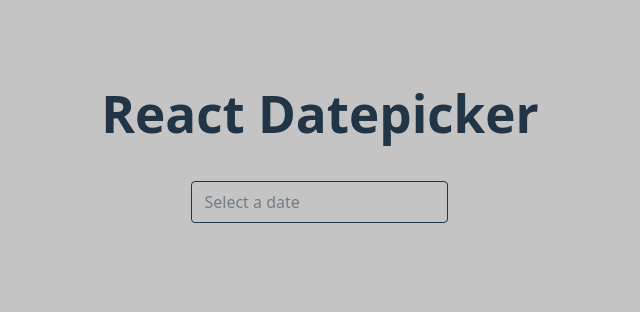
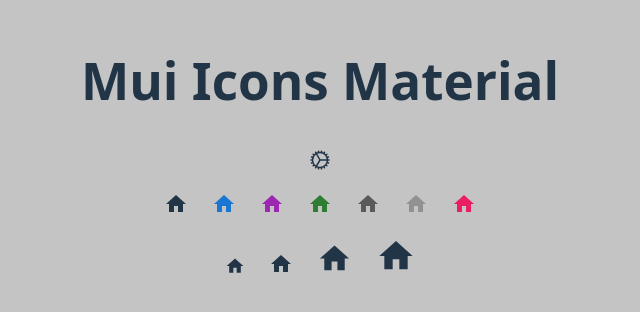
Before and after one commit to bagoesrex/react-package-testing, a React (Vite) app: page / in a window 1280 px wide. Shown: the part 236-548 px from the top of the page, without its empty margins (320-960 px from the left). Built offline with nearby package versions, Linux system fonts and the light colour scheme.

Commit message:
test: try out @mui/icons-material features

```diff
--- a/package.json
+++ b/package.json
@@ -10,7 +10,11 @@
     "preview": "vite preview"
   },
   "dependencies": {
+    "@emotion/react": "^11.14.0",
+    "@emotion/styled": "^11.14.0",
     "@fontsource/roboto": "^5.2.6",
+    "@mui/icons-material": "^7.1.1",
+    "@mui/material": "^7.1.1",
     "@tabler/icons-react": "^3.34.0",
     "@tailwindcss/vite": "^4.1.8",
     "croner": "^9.0.0",
--- a/src/App.jsx
+++ b/src/App.jsx
@@ -4,7 +4,8 @@ import './App.css'
 // import Croner from './packages/Croner/Croner'
 // import ReactColorful from './packages/react-colorful/ReactColorful'
 // import ReactCropper from './packages/react-cropper/ReactCropper'
-import ReactDatepicker from './packages/react-datepicker/ReactDatepicker'
+// import ReactDatepicker from './packages/react-datepicker/ReactDatepicker'
+import MuiIconsMaterial from './packages/@mui-icons-material/MuiIconsMaterial'
 
 function App() {
   return (
@@ -26,7 +27,10 @@ function App() {
       {/* <FontsourceRoboto /> */}
 
       {/* React-Datepicker */}
-      <ReactDatepicker />
+      {/* <ReactDatepicker /> */}
+
+      {/* @Mui/Icons-Material */}
+      <MuiIconsMaterial />
     </>
   )
 }
--- /dev/null
+++ b/src/packages/@mui-icons-material/MuiIconsMaterial.jsx
@@ -0,0 +1,54 @@
+import Stack from '@mui/material/Stack';
+import { pink } from '@mui/material/colors';
+import SvgIcon from '@mui/material/SvgIcon';
+
+function HomeIcon(props) {
+    return (
+        <SvgIcon {...props}>
+            <path d="M10 20v-6h4v6h5v-8h3L12 3 2 12h3v8z" />
+        </SvgIcon>
+    );
+}
+export default function MuiIconsMaterial() {
+    return (
+        <>
+            <div className="flex flex-col items-center">
+                <h1 className="pb-10 font-extrabold font-sans">Mui Icons Material</h1>
+                <SvgIcon>
+                    {/* credit: cog icon from https://heroicons.com */}
+                    <svg
+                        xmlns="http://www.w3.org/2000/svg"
+                        fill="none"
+                        viewBox="0 0 24 24"
+                        strokeWidth={1.5}
+                        stroke="currentColor"
+                    >
+                        <path
+                            strokeLinecap="round"
+                            strokeLinejoin="round"
+                            d="M4.5 12a7.5 7.5 0 0015 0m-15 0a7.5 7.5 0 1115 0m-15 0H3m16.5 0H21m-1.5 0H12m-8.457 3.077l1.41-.513m14.095-5.13l1.41-.513M5.106 17.785l1.15-.964m11.49-9.642l1.149-.964M7.501 19.795l.75-1.3m7.5-12.99l.75-1.3m-6.063 16.658l.26-1.477m2.605-14.772l.26-1.477m0 17.726l-.26-1.477M10.698 4.614l-.26-1.477M16.5 19.794l-.75-1.299M7.5 4.205L12 12m6.894 5.785l-1.149-.964M6.256 7.178l-1.15-.964m15.352 8.864l-1.41-.513M4.954 9.435l-1.41-.514M12.002 12l-3.75 6.495"
+                        />
+                    </svg>
+                </SvgIcon>
+
+                <Stack direction="row" spacing={3} className='mt-5'>
+                    <HomeIcon />
+                    <HomeIcon color="primary" />
+                    <HomeIcon color="secondary" />
+                    <HomeIcon color="success" />
+                    <HomeIcon color="action" />
+                    <HomeIcon color="disabled" />
+                    <HomeIcon sx={{ color: pink[500] }} />
+                </Stack>
+
+                <Stack direction="row" spacing={3} sx={{ alignItems: 'flex-end' }} className='mt-5'>
+                    <HomeIcon fontSize="small" />
+                    <HomeIcon />
+                    <HomeIcon fontSize="large" />
+                    <HomeIcon sx={{ fontSize: 40 }} />
+                </Stack>
+
+            </div>
+        </>
+    )
+}
```
Also changed, not shown: src/packages/@mui-icons-material/README.md (added), 1 other file (tests, documents, lock files or other folders).
